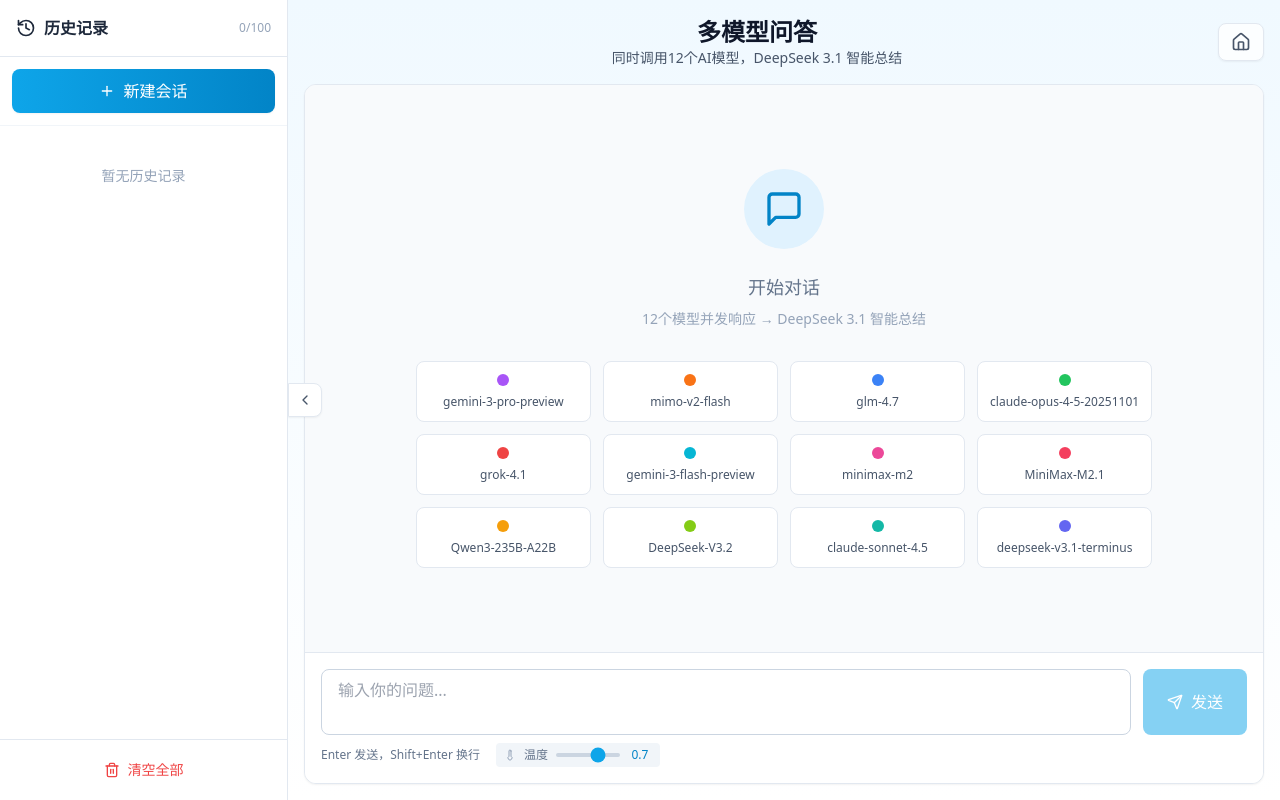
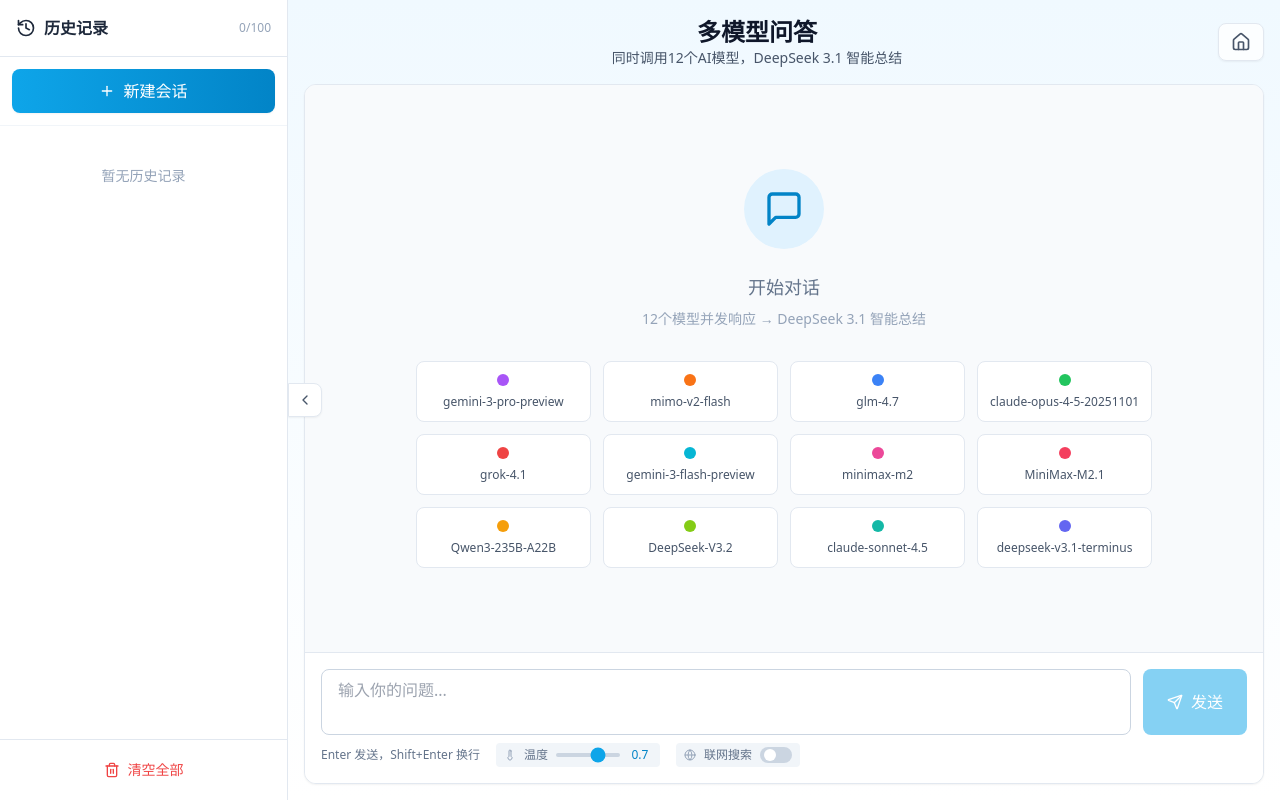
Before and after one commit to guojialiang001/zenreader, a Vue app: page /chat in a window 1280 px wide. Built offline with nearby package versions, Linux system fonts and the light colour scheme.

Commit message:
前端-V1.1.1。1。123。4。222223

```diff
--- a/pages/MultiModelChat.vue
+++ b/pages/MultiModelChat.vue
@@ -98,6 +98,11 @@
         </div>
       </Transition>
     </Teleport>
+    <!-- 手机端侧边栏遮罩 -->
+    <Transition name="fade">
+      <div v-if="isMobile && historyPanelOpen" class="fixed inset-0 bg-black/20 backdrop-blur-sm z-30 md:hidden" @click="historyPanelOpen = false"></div>
+    </Transition>
+
     <!-- 左侧历史记录面板 -->
     <div :class="['bg-white border-r border-slate-200 transition-all duration-300 flex flex-col flex-shrink-0 h-full z-40', 'fixed md:relative', 'w-[280px] sm:w-72', historyPanelOpen ? 'left-0' : '-left-[280px] sm:-left-72 md:w-0']">
       <div v-if="historyPanelOpen" class="flex flex-col h-full overflow-hidden">
@@ -249,6 +254,18 @@
                   <input type="range" v-model.number="temperature" min="0" max="1" step="0.1" class="w-12 sm:w-16 h-1 bg-slate-300 rounded-lg appearance-none cursor-pointer accent-brand-500">
                   <span class="w-6 text-center font-medium text-brand-600">{{ temperature }}</span>
                 </div>
+                <div
+                  class="flex items-center gap-2 bg-slate-100 px-2 py-1 rounded transition-colors select-none"
+                  :class="isLoading ? 'opacity-50 cursor-not-allowed' : 'hover:bg-slate-200 cursor-pointer'"
+                  @click="!isLoading && (webSearch = !webSearch)"
+                  :title="isLoading ? '生成中无法修改联网搜索设置' : '开启联网搜索获取最新信息'"
+                >
+                  <Globe class="w-3 h-3" :class="webSearch ? 'text-brand-600' : 'text-slate-400'" />
+                  <span :class="webSearch ? 'text-brand-600 font-medium' : 'text-slate-500'">联网搜索</span>
+                  <div class="relative inline-flex items-center h-4 w-8 rounded-full transition-colors duration-200 focus:outline-none" :class="webSearch ? 'bg-brand-500' : 'bg-slate-300'">
+                    <span class="inline-block w-3 h-3 transform bg-white rounded-full transition-transform duration-200" :class="webSearch ? 'translate-x-4' : 'translate-x-1'"></span>
+                  </div>
+                </div>
               </div>
               <button v-if="messages.length > 0" @click="clearMessages" class="text-red-500 hover:text-red-600">清空对话</button>
             </div>
@@ -262,7 +279,7 @@
 <script setup lang="ts">
 import { ref, nextTick, reactive, onMounted, onUnmounted, watch, computed, Teleport, Transition } from 'vue'
 import { RouterLink } from 'vue-router'
-import { Home, MessageSquare, ChevronRight, ChevronLeft, Loader2, Send, Sparkles, History, Trash2, Plus, Maximize2, X, Copy, Check, Thermometer, AlertTriangle, HelpCircle, FileText, Menu } from 'lucide-vue-next'
+import { Home, MessageSquare, ChevronRight, ChevronLeft, Loader2, Send, Sparkles, History, Trash2, Plus, Maximize2, X, Copy, Check, Thermometer, AlertTriangle, HelpCircle, FileText, Menu, Globe } from 'lucide-vue-next'
 import { marked } from 'marked'
 import hljs from 'highlight.js'
 import 'highlight.js/styles/atom-one-light.css'
@@ -407,6 +424,7 @@
 const abortControllers = ref<AbortController[]>([])
 const modelControllers = reactive<Record<string, AbortController>>({})
 const temperature = ref(0.7)
+const webSearch = ref(false)
 // 移动端检测
 const windowWidth = ref(typeof window !== 'undefined' ? window.innerWidth : 1024)
 const isMobile = computed(() => windowWidth.value < 768)
@@ -578,7 +596,8 @@
       model: api.model,
       messages: [{ role: 'system', content: 'You are a helpful assistant.' }, { role: 'user', content }],
       stream: true,
-      temperature: temperature.value
+      temperature: temperature.value,
+      web_search: webSearch.value
     }
 
     // 针对 Anthropic 原生 API 格式的特殊处理
```
